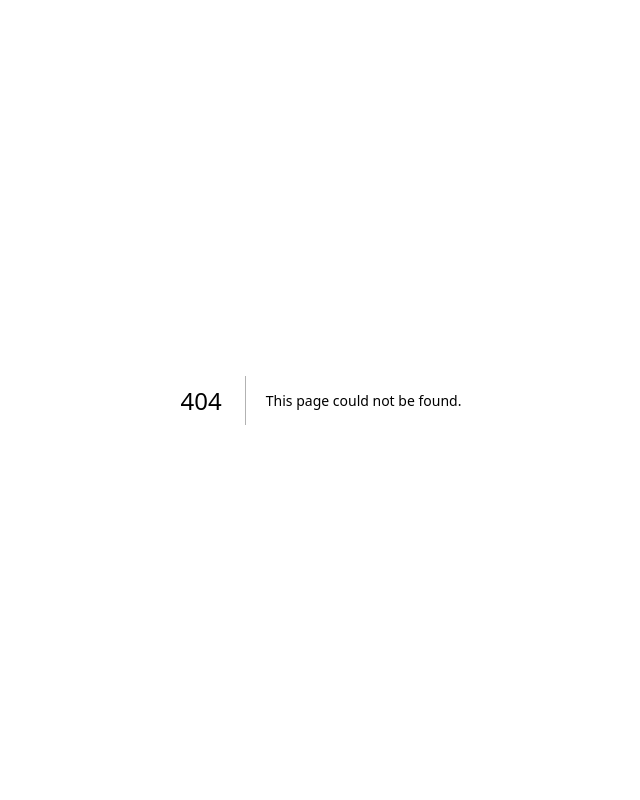
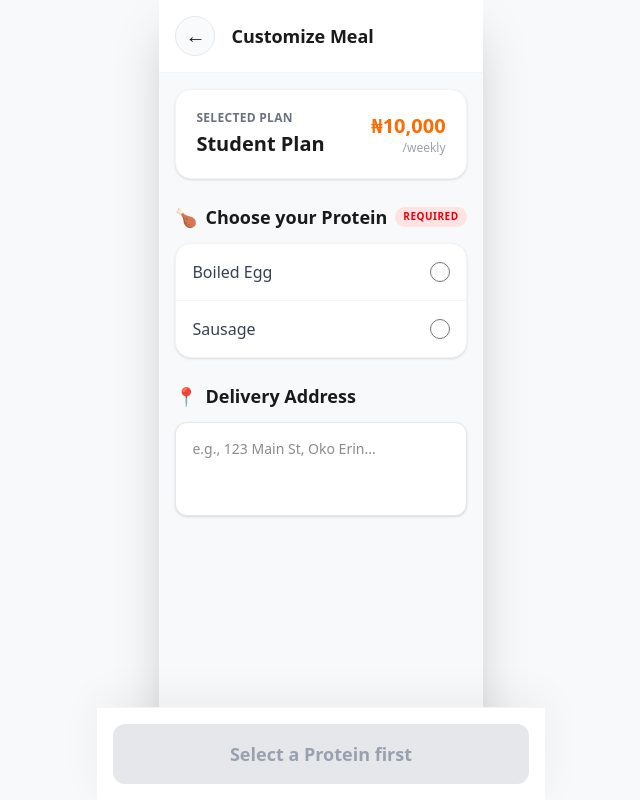
Before and after one commit to Jc-Ls/quickserve-consumer, a Next.js app: page /special-meal/1 in a window 1280 px wide. Before the commit this address had no page. Shown: the whole page, without its empty margins (319-959 px from the left). Built offline with nearby package versions, Linux system fonts and the light colour scheme.

Commit message:
Added Smart Dynamic Checkout Flow with Strict Protein Logic

```diff
--- /dev/null
+++ b/src/app/special-meal/[plan]/page.tsx
@@ -0,0 +1,111 @@
+"use client";
+
+import React, { useState, use } from "react";
+import Link from "next/link";
+
+// 📚 TEACHING MOMENT 1: The Promise Component Props
+// In modern Next.js, dynamic route parameters (like [plan]) are passed as Promises.
+// We use React's `use()` hook to unwrap them so we know if they clicked "corporate" or "student".
+export default function CheckoutPage({ params }: { params: Promise<{ plan: string }> }) {
+  // Unwrap the URL parameter
+  const unwrappedParams = use(params);
+  const isCorporate = unwrappedParams.plan === "corporate";
+
+  // Set up dynamic data based on the plan they chose
+  const planName = isCorporate ? "Corporate Plan" : "Student Plan";
+  const planPrice = isCorporate ? "₦15,000" : "₦10,000";
+  const availableProteins = isCorporate
+    ? ["Grilled Chicken", "Spicy Beef", "Fried Fish"]
+    : ["Boiled Egg", "Sausage"];
+
+  // 📚 TEACHING MOMENT 2: React State (The "Memory" of the page)
+  // useState holds the user's current choice. It starts as an empty string ("").
+  // Because we use this state variable to control our Radio Buttons, it is mathematically
+  // IMPOSSIBLE for a user to select more than one protein. The state can only hold one value at a time!
+  const [selectedProtein, setSelectedProtein] = useState("");
+
+  return (
+    <main className="max-w-md mx-auto bg-[#F8F9FA] min-h-screen relative pb-24 shadow-2xl">
+
+      {/* --- HEADER --- */}
+      <header className="flex items-center p-4 bg-white sticky top-0 z-10 border-b border-gray-100">
+        <Link href="/special-meal" className="w-10 h-10 bg-gray-50 rounded-full flex items-center justify-center border border-gray-200 mr-4 active:scale-90 transition-transform">
+          <span className="text-xl">←</span>
+        </Link>
+        <h1 className="font-bold text-lg text-qsDark">Customize Meal</h1>
+      </header>
+
+      <div className="p-4 space-y-6">
+
+        {/* Order Summary Card */}
+        <div className="bg-white p-5 rounded-2xl border border-gray-100 shadow-sm flex justify-between items-center">
+          <div>
+            <p className="text-xs text-gray-500 font-bold uppercase tracking-wide mb-1">Selected Plan</p>
+            <h2 className="text-xl font-black text-qsDark">{planName}</h2>
+          </div>
+          <div className="text-right">
+            <span className="text-xl font-black text-qsOrange">{planPrice}</span>
+            <p className="text-xs text-gray-400">/weekly</p>
+          </div>
+        </div>
+
+        {/* Protein Selection Area */}
+        <div>
+          <h3 className="font-bold text-lg text-qsDark mb-3 flex items-center gap-2">
+            <span>🍗</span> Choose your Protein
+            <span className="text-[10px] bg-red-100 text-red-600 px-2 py-0.5 rounded-full uppercase tracking-wider">Required</span>
+          </h3>
+
+          <div className="bg-white rounded-2xl border border-gray-100 overflow-hidden shadow-sm">
+            {availableProteins.map((protein, index) => (
+              <label key={index} className={`flex items-center justify-between p-4 cursor-pointer transition-colors ${selectedProtein === protein ? 'bg-orange-50' : 'hover:bg-gray-50'} ${index !== availableProteins.length - 1 ? 'border-b border-gray-100' : ''}`}>
+                <span className={`font-medium ${selectedProtein === protein ? 'text-qsOrange font-bold' : 'text-gray-700'}`}>
+                  {protein}
+                </span>
+
+                {/* 📚 TEACHING MOMENT 3: The Radio Button Constraint */}
+                {/* Notice type="radio". It checks if this specific protein matches our state memory. */}
+                <input
+                  type="radio"
+                  name="protein"
+                  value={protein}
+                  checked={selectedProtein === protein}
+                  onChange={(e) => setSelectedProtein(e.target.value)}
+                  className="w-5 h-5 accent-qsOrange"
+                />
+              </label>
+            ))}
+          </div>
+        </div>
+
+        {/* Delivery Details Placeholder */}
+        <div>
+          <h3 className="font-bold text-lg text-qsDark mb-3 flex items-center gap-2">
+            <span>📍</span> Delivery Address
+          </h3>
+          <textarea
+            rows={3}
+            placeholder="e.g., 123 Main St, Oko Erin..."
+            className="w-full bg-white border border-gray-200 rounded-xl p-4 text-sm focus:outline-none focus:ring-2 focus:ring-qsOrange resize-none shadow-sm"
+          ></textarea>
+        </div>
+
+      </div>
+
+      {/* --- FLOATING CHECKOUT BUTTON --- */}
+      <div className="fixed bottom-0 left-1/2 -translate-x-1/2 w-full max-w-md bg-white border-t border-gray-100 p-4 z-50 shadow-[0_-10px_40px_rgba(0,0,0,0.05)]">
+        <button
+          disabled={!selectedProtein} // Button is dead until they pick a protein!
+          className={`w-full py-4 rounded-xl font-black text-lg transition-all ${
+            selectedProtein
+              ? 'bg-qsOrange text-white shadow-[0_8px_20px_rgba(255,107,0,0.2)] active:scale-95'
+              : 'bg-gray-200 text-gray-400 cursor-not-allowed'
+          }`}
+        >
+          {selectedProtein ? `Pay ${planPrice}` : 'Select a Protein first'}
+        </button>
+      </div>
+
+    </main>
+  );
+}
--- a/src/app/special-meal/page.tsx
+++ b/src/app/special-meal/page.tsx
@@ -50,10 +50,10 @@ export default function SpecialMealPage() {
               <li className="flex items-center gap-2"><span className="text-green-500">✓</span> 1 Premium Protein (Chicken/Beef/Fish)</li>
             </ul>
           </div>
+                    <Link href="/special-meal/corporate" className="block text-center w-full bg-qsDark text-white font-bold py-3 rounded-xl hover:bg-black transition-colors">
+            Select Corporate Plan
+          </Link>
 
-          <button className="w-full bg-qsDark text-white font-bold py-3 rounded-xl hover:bg-black transition-colors">
-            Select Corporate Plan
-          </button>
         </div>
 
         {/* Student Plan Card */}
@@ -76,9 +76,10 @@ export default function SpecialMealPage() {
             </ul>
           </div>
 
-          <button className="w-full bg-gray-100 text-qsDark font-bold py-3 rounded-xl border border-gray-200 hover:bg-gray-200 transition-colors">
+                    <Link href="/special-meal/student" className="block text-center w-full bg-gray-100 text-qsDark font-bold py-3 rounded-xl border border-gray-200 hover:bg-gray-200 transition-colors">
             Select Student Plan
-          </button>
+          </Link>
+
         </div>
 
       </div>
```
